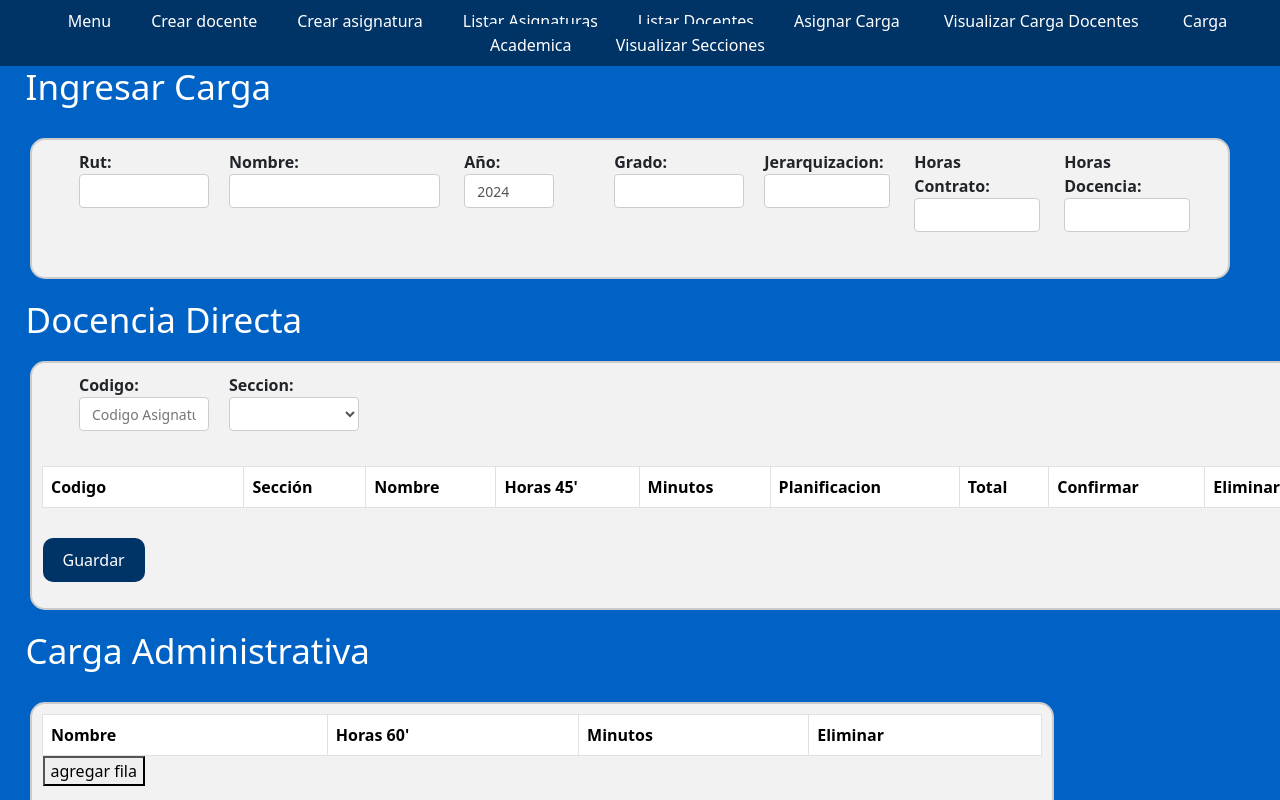
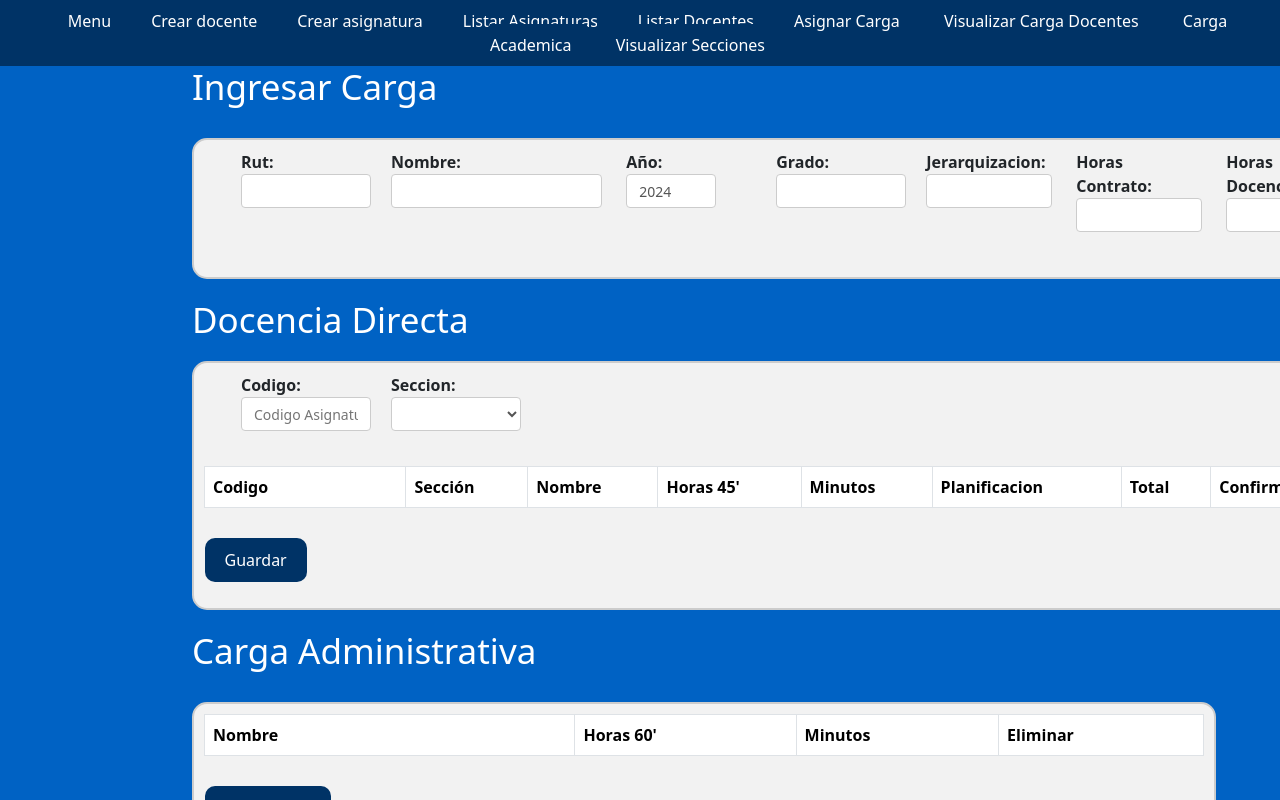
Before and after one commit to NachoMezaM/CDT_CargaTest1, an Angular app: page /menu in a window 1280 px wide. Both pictures are taken after a click on the button "Carga Academica". Shown: the top 800 px of the page. Built offline with nearby package versions, Linux system fonts and the light colour scheme.

Commit message:
Fix Visual Carga

```diff
--- a/src/app/carga-horaria/carga-horaria/carga-horaria.component.css
+++ b/src/app/carga-horaria/carga-horaria/carga-horaria.component.css
@@ -4,7 +4,7 @@
 .containerflex {
   margin-top: 30px;
   margin-bottom: 20px;
-  margin-left: 30px;
+  margin-left: 15%;
   width: 70%;
   min-width: 1200px; /* Añadido un ancho mínimo */
   background-color: #f2f2f2;
@@ -15,9 +15,8 @@
 
 /* DATOS PARA DOCENCIA DIRECTA*/
 .containerflex1 {
-
   margin-bottom: 20px;
-  margin-left: 30px;
+  margin-left: 15%;
   max-width: 1320px;
   min-width: 1320px; /* Añadido un ancho mínimo */
   background-color: #f2f2f2;
@@ -30,7 +29,7 @@
 .containerflex3 {
   margin-top: 30px;
   margin-bottom: 20px;
-  margin-left: 30px;
+  margin-left: 15%;
   width: 80%;
   max-width: 1320px;
   min-width: 500px; /* Añadido un ancho mínimo */
@@ -43,7 +42,7 @@
 }
 .fila_titulo{
   display: flex;
-  margin-left: 40%;
+
 }
 
 
@@ -187,7 +186,7 @@ body::-webkit-scrollbar {
 /* TITULO */
 .titulo {
   text-align: left;
-  margin-left: 2%;
+  margin-left: 15%;
   color: white;
   margin-bottom: 20px;
   font-size: 35px;
--- a/src/app/carga-horaria/carga-horaria/carga-horaria.component.html
+++ b/src/app/carga-horaria/carga-horaria/carga-horaria.component.html
@@ -114,7 +114,7 @@
         <tbody id="carga-administrativa-body">
           <!-- Aquí se agregarán las filas dinámicamente -->
         </tbody>
-        <button type="button" (click)="agregarFilaAdministrativa()">agregar fila</button>
+        <button type="button" class="boton" (click)="agregarFilaAdministrativa()">agregar fila</button>
       </table>
     </div>
   </form>
```
